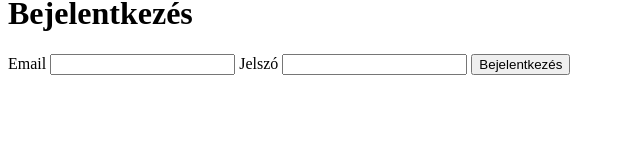
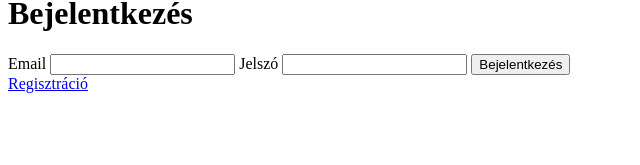
Before and after one commit to energypatrikhu/chatbox-frontend, a SvelteKit app: page /user/login in a window 1280 px wide. Shown: the part 124-289 px from the top of the page, without its empty margins (0-640 px from the left). Built offline with nearby package versions, Linux system fonts and the light colour scheme.

Commit message:
link a regisztrációs oldalra

```diff
--- a/src/routes/user/login/+page.svelte
+++ b/src/routes/user/login/+page.svelte
@@ -42,3 +42,5 @@
 
 	<button type="submit">Bejelentkezés</button>
 </form>
+
+<a href="/user/register">Regisztráció</a>
```
